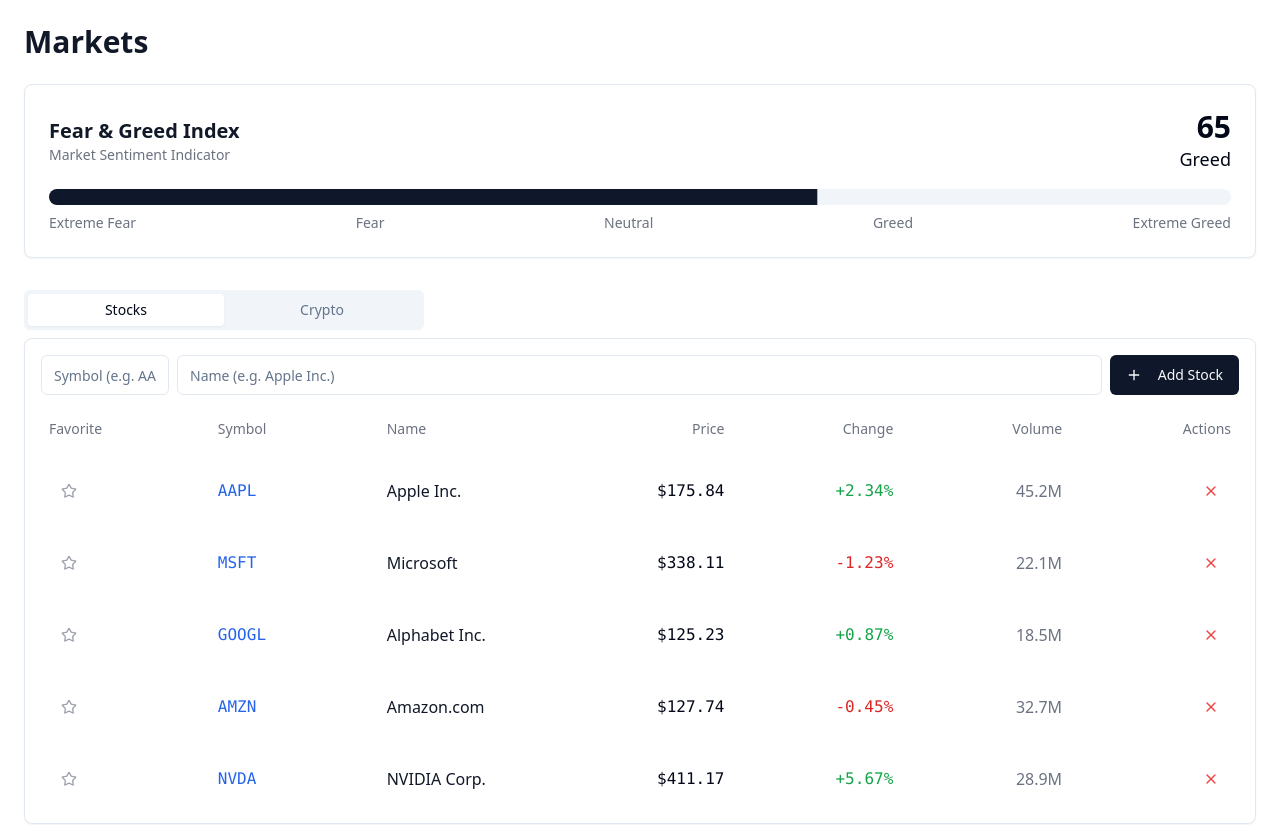
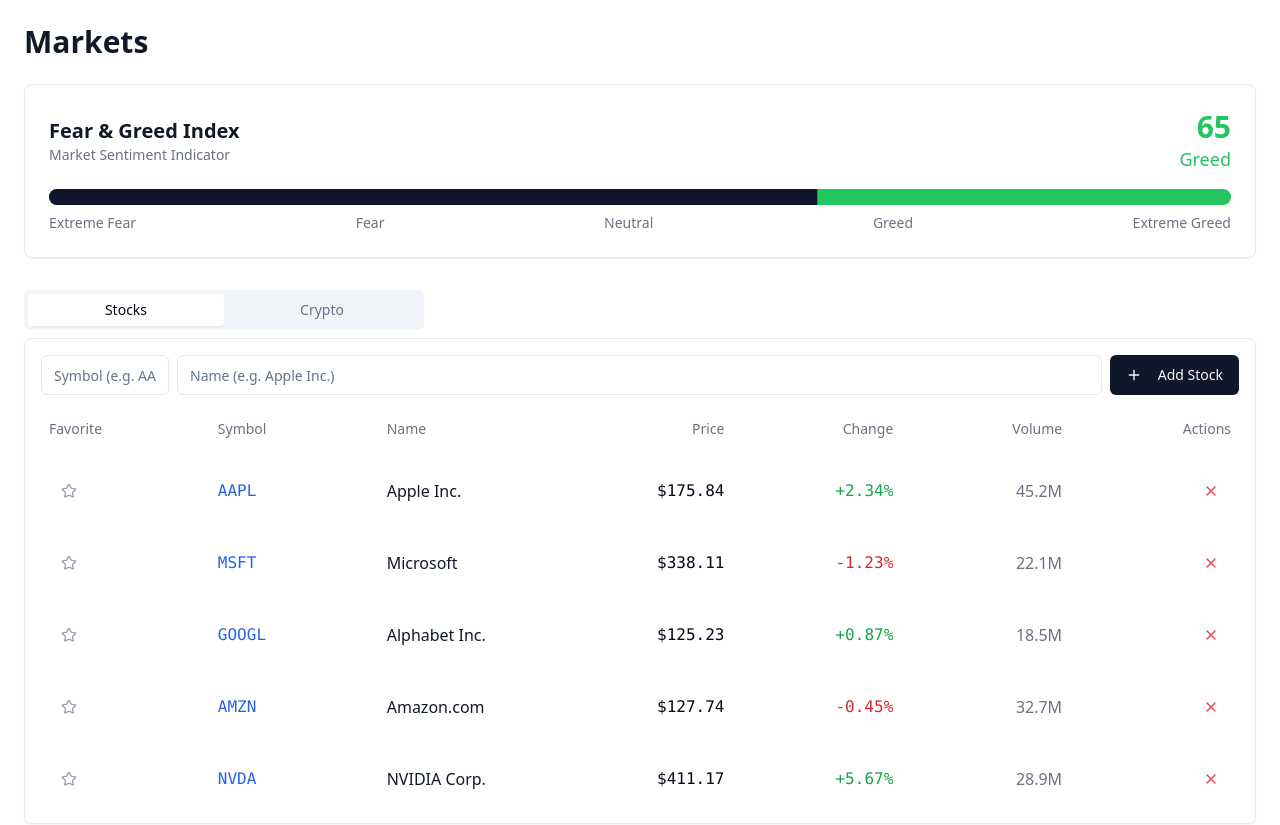
Before and after one commit to jruttan1/stock-page, a React (Vite) app: page /markets in a window 1280 px wide. Shown: the top 825 px of the page. Built offline with nearby package versions, Linux system fonts and the light colour scheme.

Commit message:
Fix: Type error in FearGreedIndex component
The commit addresses a type error in the `FearGreedIndex` component, specifically related to the `Progress` component's props.  The error message indicates an unassignable type due to an unexpected property.  This commit aims to resolve the type mismatch.

```diff
--- a/src/components/markets/FearGreedIndex.tsx
+++ b/src/components/markets/FearGreedIndex.tsx
@@ -1,5 +1,7 @@
+
 import { Card } from "@/components/ui/card";
 import { Progress } from "@/components/ui/progress";
+import { cn } from "@/lib/utils";
 
 export const FearGreedIndex = () => {
   // Mockup data - in a real app this would come from an API
@@ -7,6 +9,13 @@ export const FearGreedIndex = () => {
   const sentiment = fearGreedValue > 50 ? "Greed" : "Fear";
 
   const getColor = (value: number) => {
+    if (value >= 75) return "text-green-600";
+    if (value >= 50) return "text-green-500";
+    if (value >= 25) return "text-orange-500";
+    return "text-red-500";
+  };
+
+  const getIndicatorColor = (value: number) => {
     if (value >= 75) return "bg-green-600";
     if (value >= 50) return "bg-green-500";
     if (value >= 25) return "bg-orange-500";
@@ -22,21 +31,22 @@ export const FearGreedIndex = () => {
             <p className="text-sm text-gray-500">Market Sentiment Indicator</p>
           </div>
           <div className="text-right">
-            <span className={`text-3xl font-bold ${getColor(fearGreedValue).replace('bg-', 'text-')}`}>
+            <span className={`text-3xl font-bold ${getColor(fearGreedValue)}`}>
               {fearGreedValue}
             </span>
-            <p className={`text-lg font-medium ${getColor(fearGreedValue).replace('bg-', 'text-')}`}>
+            <p className={`text-lg font-medium ${getColor(fearGreedValue)}`}>
               {sentiment}
             </p>
           </div>
         </div>
 
         <div className="space-y-2">
-          <Progress
-            value={fearGreedValue}
-            className="h-4"
-            indicatorClassName={getColor(fearGreedValue)}
-          />
+          <div className="relative">
+            <Progress
+              value={fearGreedValue}
+              className={cn("h-4", getIndicatorColor(fearGreedValue))}
+            />
+          </div>
           <div className="flex justify-between text-sm text-gray-500">
             <span>Extreme Fear</span>
             <span>Fear</span>
```
